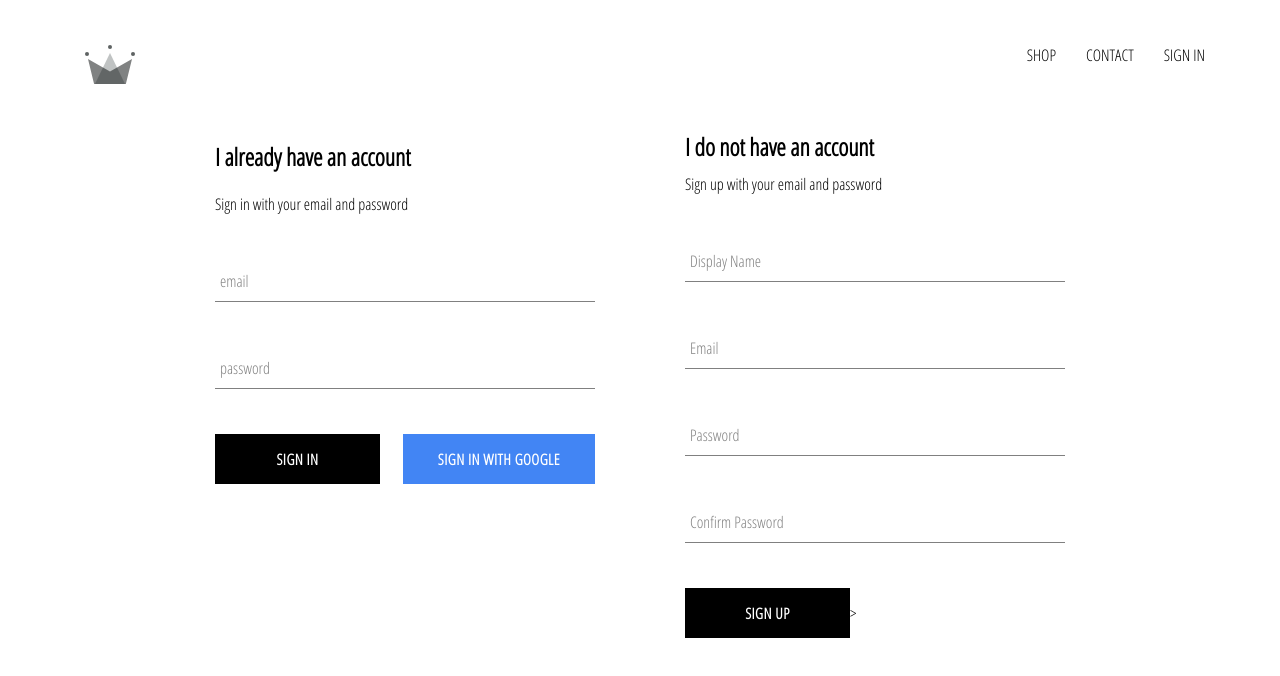
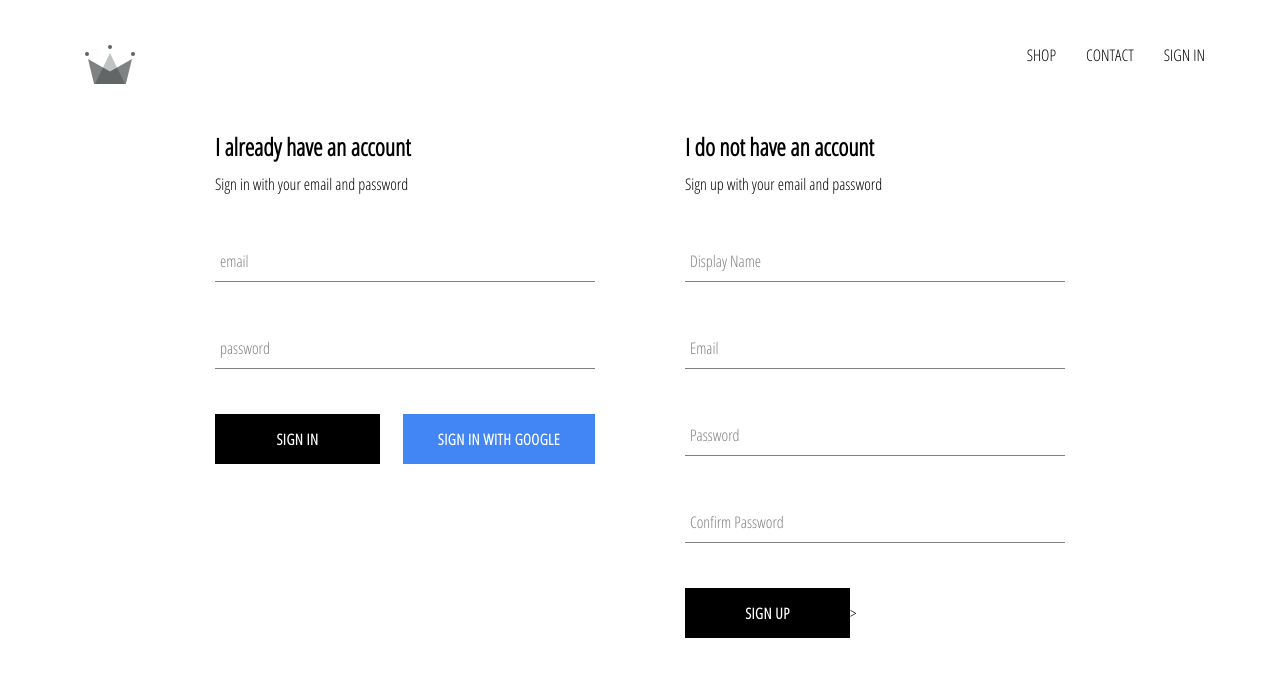
Before and after one commit to NateDawg90/crown-clothing, a React (Create React App) app: page /signin in a window 1280 px wide. Shown: the top 676 px of the page. Built offline with nearby package versions, Linux system fonts and the light colour scheme; no server answers.

Commit message:
fix bugs

```diff
--- a/src/components/sign-in/sign-in.component.jsx
+++ b/src/components/sign-in/sign-in.component.jsx
@@ -22,7 +22,7 @@ const SignIn = () => {
 
   return (
     <div className="sign-in">
-      <h2>I already have an account</h2>
+      <h2 className="title">I already have an account</h2>
       <span>Sign in with your email and password</span>
 
       <form onSubmit={handleSubmit}>
@@ -43,7 +43,7 @@ const SignIn = () => {
         />
         <div className="buttons">
           <CustomButton type='submit'>Sign In</CustomButton>
-          <CustomButton  onClick={signInWithGoogle} isGoogleSignin>Sign In With Google</CustomButton>
+          <CustomButton type='button' onClick={signInWithGoogle} isGoogleSignin>Sign In With Google</CustomButton>
         </div>
       </form>
     </div>
```
